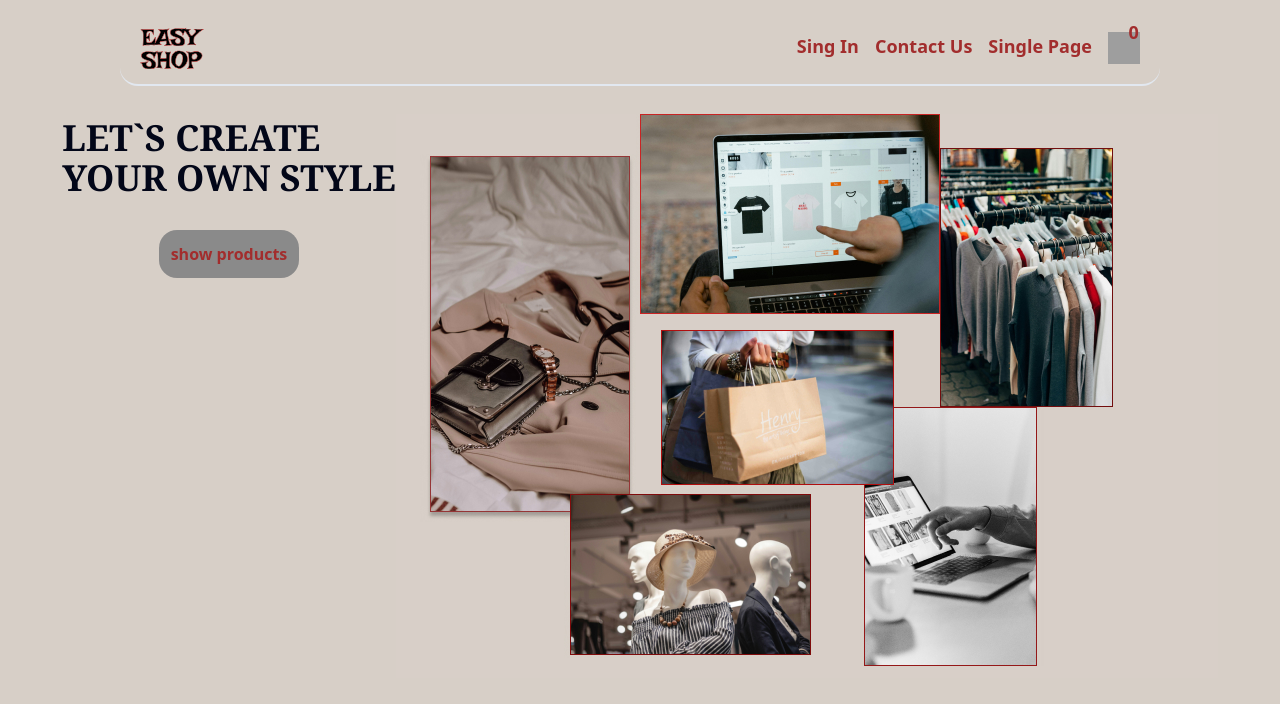
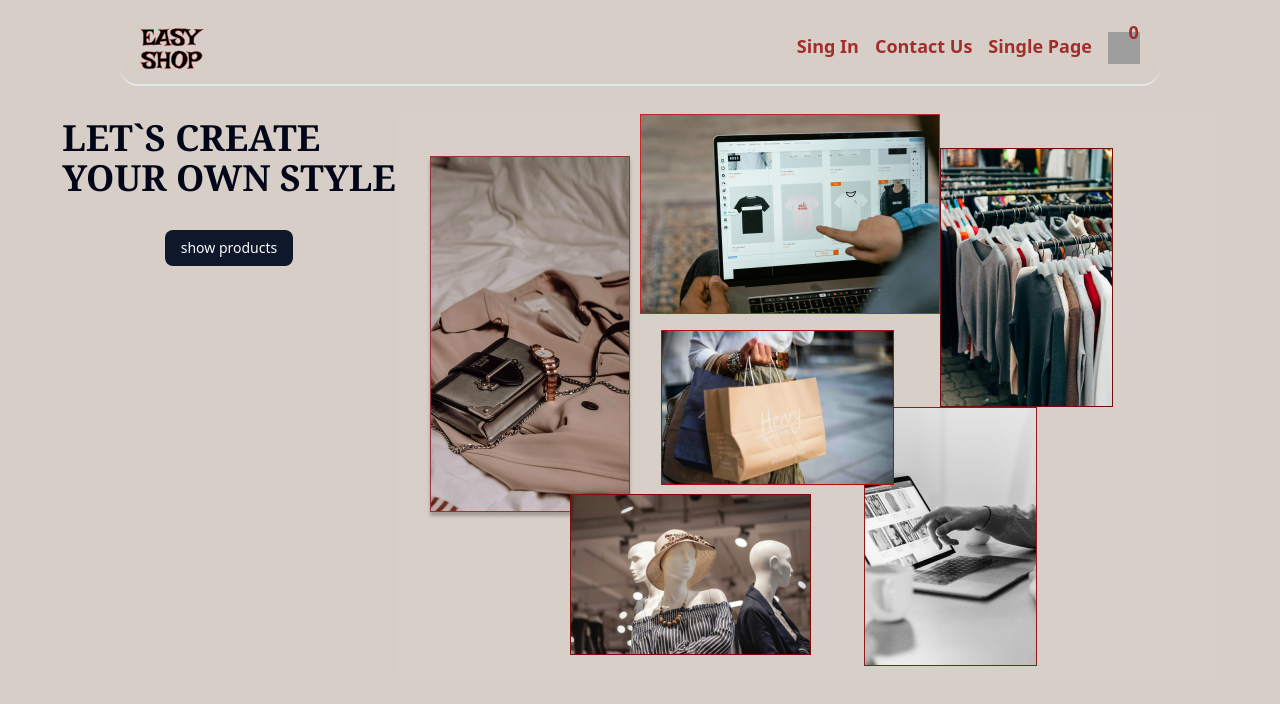
Before and after one commit to mahdiyehhaj497-oss/Market-Project, a React (Vite) app: page / in a window 1280 px wide. Shown: the top 704 px of the page. Built offline with nearby package versions, Linux system fonts and the light colour scheme; grey boxes are pictures that could not be loaded.

Commit message:
add shadcn button

```diff
--- a/src/Component/shared/Button.jsx
+++ /dev/null
@@ -1,7 +0,0 @@
-export default function Button({children}) {
-    return (
-        <>
-            <button className=" w-40 h-12 rounded-4xl  bg-amber-50 hover:bg-[#8B5B29] font-bold">{children}</button>
-        </>
-    )
-}
--- a/src/pages/Home.jsx
+++ b/src/pages/Home.jsx
@@ -1,6 +1,6 @@
 import { SearchCheck } from "lucide-react";
 import { Link } from "react-router-dom";
-import Button from "../Component/shared/Button";
+import { Button } from "../components/ui/button";
 import Navbar from "../Component/shared/Navbar";
 
 export default function Home() {
@@ -23,7 +23,7 @@ export default function Home() {
               </h1>
               <div className="flex justify-center items-center mt-8">
                 <Link to="/product">
-                  <button className="p-3 rounded-2xl bg-lightg-100 font-bold text-redd-100">show products</button>
+                  <Button >show products</Button>
                 </Link>
               </div>
             </div>
```
